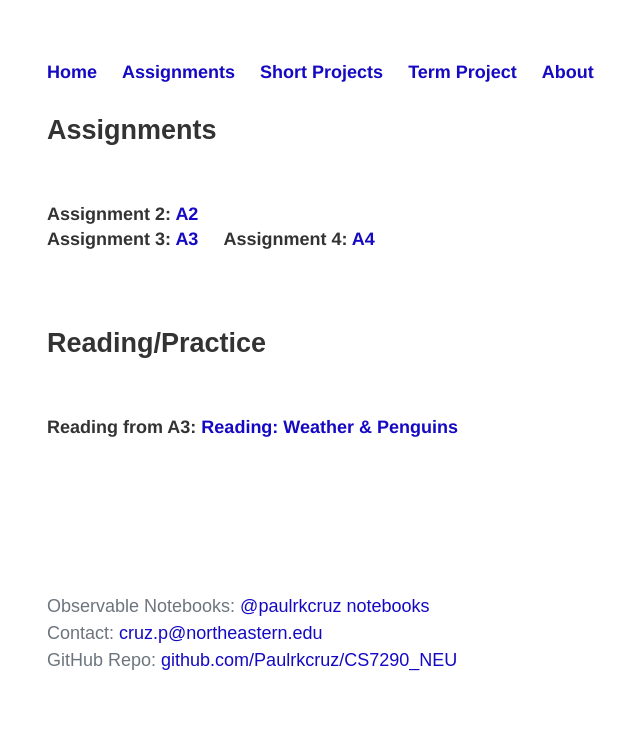
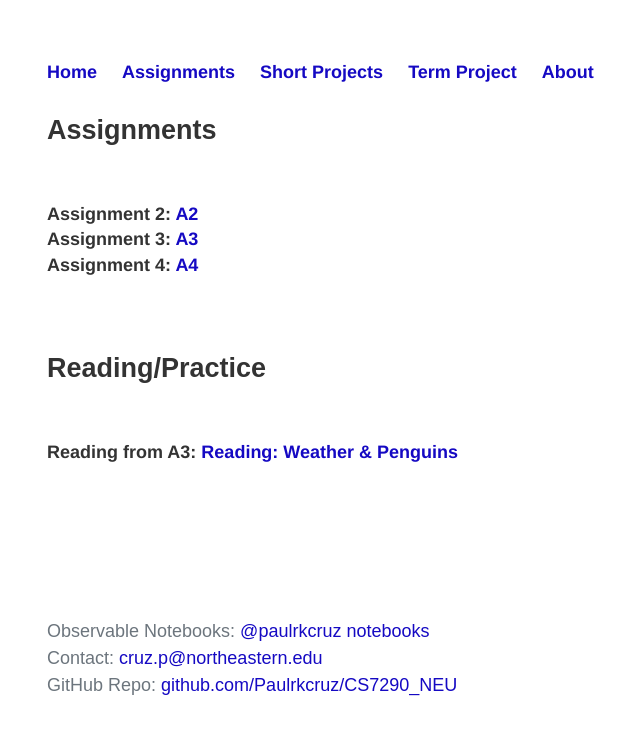
Before and after one commit to Paulrkcruz/CS7290_NEU, a Jekyll site: the page built from assignments/index.html, in a window 1280 px wide. Shown: the top 735 px of the page, without its empty margins (145-785 px from the left). Built offline with Jekyll 4.4.1, drawn with Linux system fonts in a browser that asks for light colours.

```diff
--- a/assignments/index.html
+++ b/assignments/index.html
@@ -9,7 +9,7 @@ title: Assignments
 {% comment %} <h1>Assignments</h1> {% endcomment %}
 <ul class="assignments"><br>
 <li><b>Assignment 2:</b> <a href="/CS7290_NEU/assignments/a2.html">A2</a></li><br>
-<li><b>Assignment 3:</b> <a href="/CS7290_NEU/assignments/a3.html">A3</a></li>
+<li><b>Assignment 3:</b> <a href="/CS7290_NEU/assignments/a3.html">A3</a></li><br>
 <li><b>Assignment 4:</b> <a href="/CS7290_NEU/assignments/a4.html">A4</a></li>
 </ul>
 <br>
```
